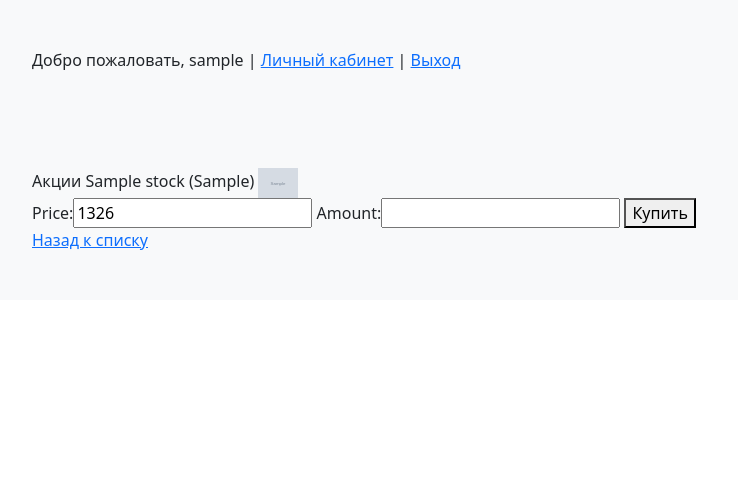
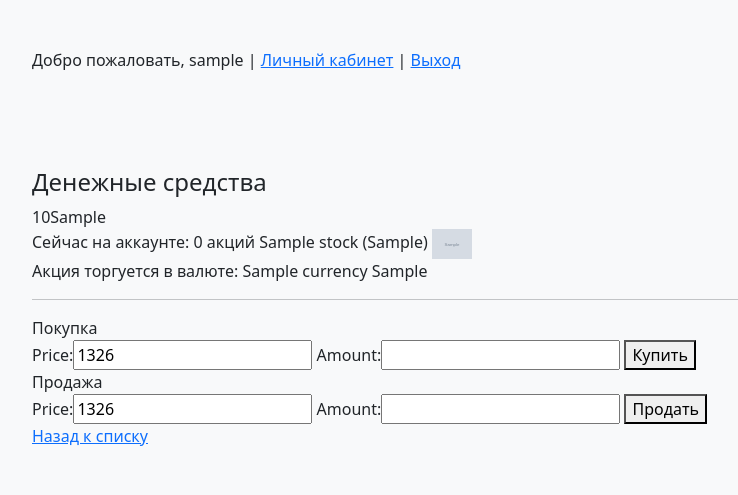
Before and after one commit to gatsbyxrep/learning, a Django app: page /stock/detail/1/ in a window 1280 px wide. Shown: the top 495 px of the page, without its empty margins (50-788 px from the left). Run offline with Django 3.2, Linux system fonts and the light colour scheme; a user stored in the database is signed in; tables that the repository leaves empty hold one stand-in row (values such as "Sample post"); grey boxes marked "Sample" are stand-in pictures; some libraries are stand-ins or nearby versions.

Commit message:
Selling form has been added

```diff
--- a/stock/templates/account.html
+++ b/stock/templates/account.html
@@ -9,7 +9,7 @@
     <div>
         <h4>Акции</h4>
         {% for acc_stock in stocks %}
-            <div>{{ acc_stock.ticker }} - {{ acc_stock.amount }} - {{ acc_stock.avg }}</div>
+            <div>Название: {{ acc_stock.ticker }} Количество: {{ acc_stock.amount }} Средня цена покупки: {{ acc_stock.avg }}</div>
         {% endfor %}
     </div>
     <div>
--- a/stock/templates/stock.html
+++ b/stock/templates/stock.html
@@ -1,13 +1,31 @@
 {% extends 'base.html' %}
 {% block content %}
     <div>
-        Акции {{ stock.name }} ({{ stock.ticker }}) <img src="{{ MEDIA_URL }}/{{ stock.logo }}" width="40" />
-    </div>
+		<div>
+			<h4>Денежные средства</h4>
+			{% for acc_currency in currencies %}
+				<div>{{ acc_currency.amount }}{{ acc_currency.sign }}</div>
+			{% endfor %}
+		</div>
+		Сейчас на аккаунте: {{amount }} акций {{ stock.name }} ({{ stock.ticker }})  <img src="{{ MEDIA_URL }}/{{ stock.logo }}"  width="40" />
+		<BR>
+		Акция торгуется в валюте: {{ stock.currency.name }} {{ stock.currency }}
+	</div>
+	<hr>
     <div>
+		Покупка
         <form method="POST" action="{% url 'stock:buy' stock.pk %}">
             {% csrf_token %}
-            {{ form }}
+            {{ buyForm }}
             <button>Купить</button>
+        </form>
+    </div>
+	<div>
+		Продажа
+        <form method="POST" action="{% url 'stock:sell' stock.pk %}">
+            {% csrf_token %}
+            {{ sellForm }}
+            <button>Продать</button>
         </form>
     </div>
     <div>
--- a/stock/templates/stocks.html
+++ b/stock/templates/stocks.html
@@ -21,8 +21,7 @@
                 <td>{{ stock.name }}</td>
                 <td>
 					{{ stock.get_random_price }} {{ stock.currency.sign }}
-					<a href="{% url 'stock:detail' stock.pk %}">Купить</a> <!-- ссылка на страницу с формой покупки -->
-					<a href="{% url 'stock:detail' stock.pk %}">Продать</a> <!-- ссылка на страницу с формой покупки -->
+					<a href="{% url 'stock:detail' stock.pk %}">Купить/Продать</a> <!-- ссылка на страницу с формой покупки -->
 				</td>
             </tr>
         {% endfor %}
--- a/stock/urls.py
+++ b/stock/urls.py
@@ -1,12 +1,13 @@
 from django.urls import path
 
-from stock.views import stock_list, stock_detail, stock_buy, account
+from stock.views import stock_list, stock_detail, stock_buy, stock_sell, account
 
 
 urlpatterns = [
     path('list/', stock_list, name= 'list'),
     path('detail/<int:pk>/', stock_detail, name='detail'),
     path('buy/<int:pk>/', stock_buy, name='buy'),
+    path('sell/<int:pk>/', stock_sell, name='sell'),
     path('account/', account, name='account')
 
 ]
--- a/stock/views.py
+++ b/stock/views.py
@@ -14,9 +14,19 @@ def stock_list(request):
 @login_required
 def stock_detail(request, pk):
     stock = get_object_or_404(Stock, pk=pk)
+    acc_stock, created = AccountStock.objects.get_or_create(account=request.user.account, stock=stock,
+                                                                defaults={'average_buy_cost': 0, 'amount': 0})
+
+    random_price = stock.get_random_price()
+    amount = 0
+    if acc_stock is not None:
+        amount = acc_stock.amount
     context = {
         'stock': stock,
-        'form': BuySellForm(initial={'price': stock.get_random_price()})
+        'amount': amount,
+        'buyForm': BuySellForm(initial={'price': random_price}),
+        'sellForm': BuySellForm(initial={'price': random_price}),
+        'currencies': updateCurrenciesCache(request)
     }
     return render(request, 'stock.html', context)
 @login_required
@@ -39,22 +49,26 @@ def stock_buy(request, pk):
         total_cost = current_cost + buy_cost
         total_amount = acc_stock.amount + amount
 
-        acc_stock.amount = total_amount
-        acc_stock.average_buy_cost = total_cost / total_amount
+
         acc_currency, created = AccountCurrency.objects.get_or_create(account=request.user.account, currency=stock.currency,
                                                                       defaults={'amount': 0})
 
         if acc_currency.amount < buy_cost:
             form.add_error(None, f'На счёте недостаточно средств в валюте {stock.currency.sign}')
         else:
+            acc_stock.amount = total_amount
+            acc_stock.average_buy_cost = total_cost / total_amount
             acc_currency.amount = acc_currency.amount - buy_cost
             acc_stock.save()
             acc_currency.save()
+            updateCurrenciesCache(request)
+            updateStocksCache(request)
             return redirect('stock:list')
 
     context = {
         'stock': get_object_or_404(Stock, pk=pk),
-        'form': form
+        'buyForm': form,
+        'sellForm': BuySellForm(initial={'price': price})
     }
 
     return render(request, 'stock.html', context)
@@ -73,53 +87,64 @@ def stock_sell(request, pk):
 
         acc_stock, created = AccountStock.objects.get_or_create(account=request.user.account, stock=stock,
                                                                 defaults={'average_buy_cost': 0, 'amount': 0})
+
         current_cost = acc_stock.average_buy_cost * acc_stock.amount
 
-        total_amount = acc_stock.amount - amount
 
-        acc_stock.amount = total_amount
         acc_currency, created = AccountCurrency.objects.get_or_create(account=request.user.account, currency=stock.currency,
                                                                       defaults={'amount': 0})
 
         if acc_stock.amount < amount:
-            form.add_error(None, f'На аккаунте недостаточно акций {stock.currency.sign}')
+            form.add_error(None, f'На аккаунте недостаточно акций {acc_stock.stock.name}')
         else:
+            acc_stock.amount = acc_stock.amount - amount
             acc_currency.amount = acc_currency.amount + sell_cost
             acc_stock.save()
             acc_currency.save()
+            updateCurrenciesCache(request)
+            updateStocksCache(request)
             return redirect('stock:list')
 
     context = {
         'stock': get_object_or_404(Stock, pk=pk),
-        'form': form
+        'sellForm': form,
+        'buyForm': BuySellForm(initial={'price': price})
     }
 
     return render(request, 'stock.html', context)
+
+@login_required
+def updateCurrenciesCache(request):
+    currencies = [
+        {
+            'amount': acc_currency.amount,
+            'sign': acc_currency.currency.sign
+        } for acc_currency in request.user.account.accountcurrency_set.select_related('currency')
+    ]
+    cache.set(f'currencies_{request.user.username}', currencies, 300)
+    return currencies
+
+@login_required
+def updateStocksCache(request):
+    stocks = [
+        {
+            'ticker': acc_stock.stock.ticker,
+            'amount': acc_stock.amount,
+            'avg': acc_stock.average_buy_cost
+        } for acc_stock in request.user.account.accountstock_set.select_related('stock').all()
+    ]
+    cache.set(f'stocks_{request.user.username}', stocks, 300)
+    return stocks
+
 @login_required
 def account(request):
-    currencies = cache.get(f'currencies_{request.user.username}')
+    currencies = cache.get(f'currencies{request.user.username}')
     stocks = cache.get(f'stocks_{request.user.username}')
-
     if currencies is None:
-        print(currencies)
-        currencies = [
-            {
-                'amount': acc_currency.amount,
-                'sign': acc_currency.currency.sign
-            } for acc_currency in request.user.account.accountcurrency_set.select_related('currency')
-        ]
-        cache.set(f'currencies_{request.user.username}', currencies, 300)
+        currencies = updateCurrenciesCache(request)
 
     if stocks is None:
-        stocks = [
-            {
-                'ticker': acc_stock.stock.ticker,
-                'amount': acc_stock.amount,
-                'avg': acc_stock.average_buy_cost
-            } for acc_stock in request.user.account.accountstock_set.select_related('stock').all()
-        ]
-        cache.set(f'stocks_{request.user.username}', stocks, 300)
-
+        stocks = updateStocksCache(request)
     context = {
         'currencies': currencies,
         'stocks': stocks
```
